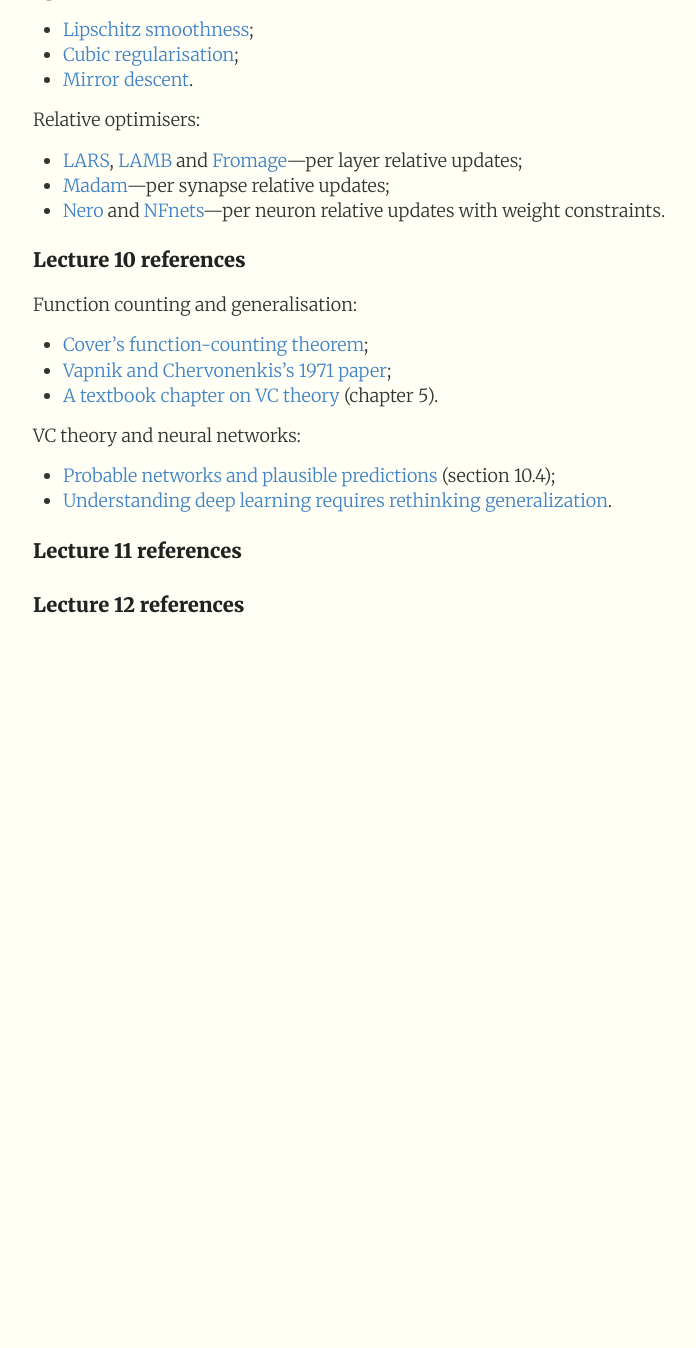
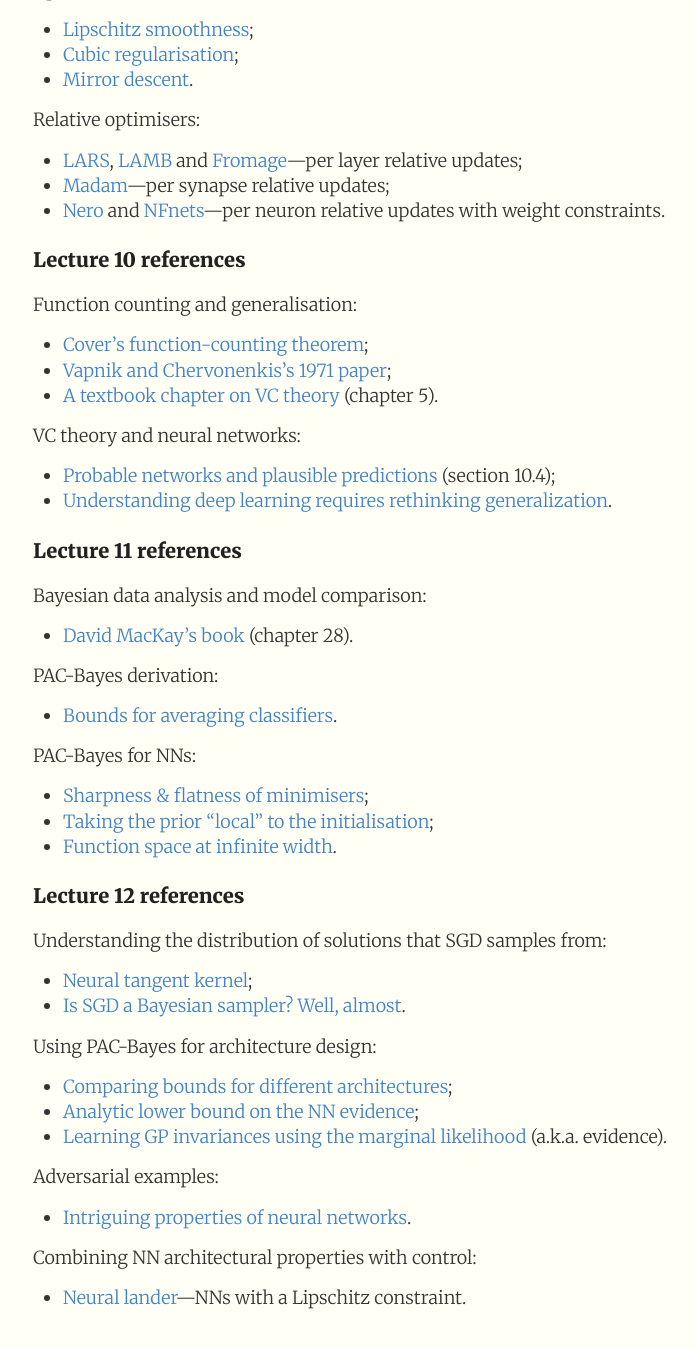
Before and after one commit to 1five9/1five9.github.io, a Jekyll site: the page built from learning.md, in a window 1280 px wide and 1400 px high, scrolled down 1905 px. Shown: the top 1348 px of the window, without its empty margins (242-938 px from the left). Built offline with Jekyll 4.4.1, drawn with Linux system fonts in a browser that asks for light colours; before the commit the page ends 2617 px from its top, so only the background shows below that.

Commit message:
lec 11&12 refs

```diff
--- a/learning.md
+++ b/learning.md
@@ -76,11 +76,38 @@ Relative optimisers:
 Function counting and generalisation:
 - [Cover's function-counting theorem](https://isl.stanford.edu/~cover/papers/paper2.pdf);
 - [Vapnik and Chervonenkis's 1971 paper](https://epubs.siam.org/doi/10.1137/1116025);
-- [A textbook chapter on VC theory](http://agbs.kyb.tuebingen.mpg.de/lwk/) (chapter 5).
+- [A textbook chapter on VC theory](http://agbs.kyb.tuebingen.mpg.de/lwk/sections/) (chapter 5).
 
 VC theory and neural networks:
 - [Probable networks and plausible predictions](http://www.inference.org.uk/mackay/network.pdf) (section 10.4);
 - [Understanding deep learning requires rethinking generalization](https://arxiv.org/abs/1611.03530).
 
 ### Lecture 11 references
+
+Bayesian data analysis and model comparison:
+- [David MacKay's book](https://www.inference.org.uk/itila/book.html) (chapter 28).
+
+PAC-Bayes derivation:
+- [Bounds for averaging classifiers](http://citeseerx.ist.psu.edu/viewdoc/summary?doi=10.1.1.26.4424).
+
+PAC-Bayes for NNs:
+- [Sharpness & flatness of minimisers](https://arxiv.org/abs/1905.12213);
+- [Taking the prior "local" to the initialisation](https://arxiv.org/abs/1703.11008);
+- [Function space at infinite width](https://arxiv.org/abs/1805.08522).
+
 ### Lecture 12 references
+
+Understanding the distribution of solutions that SGD samples from:
+- [Neural tangent kernel](https://arxiv.org/abs/1806.07572);
+- [Is SGD a Bayesian sampler? Well, almost](https://arxiv.org/abs/2006.15191).
+
+Using PAC-Bayes for architecture design:
+- [Comparing bounds for different architectures](https://arxiv.org/abs/2012.04115);
+- [Analytic lower bound on the NN evidence](https://arxiv.org/abs/2103.01045);
+- [Learning GP invariances using the marginal likelihood](https://arxiv.org/abs/1808.05563) (a.k.a. evidence).
+
+Adversarial examples:
+- [Intriguing properties of neural networks](https://arxiv.org/abs/1312.6199).
+
+Combining NN architectural properties with control:
+- [Neural lander](https://arxiv.org/abs/1811.08027)—NNs with a Lipschitz constraint.
```
